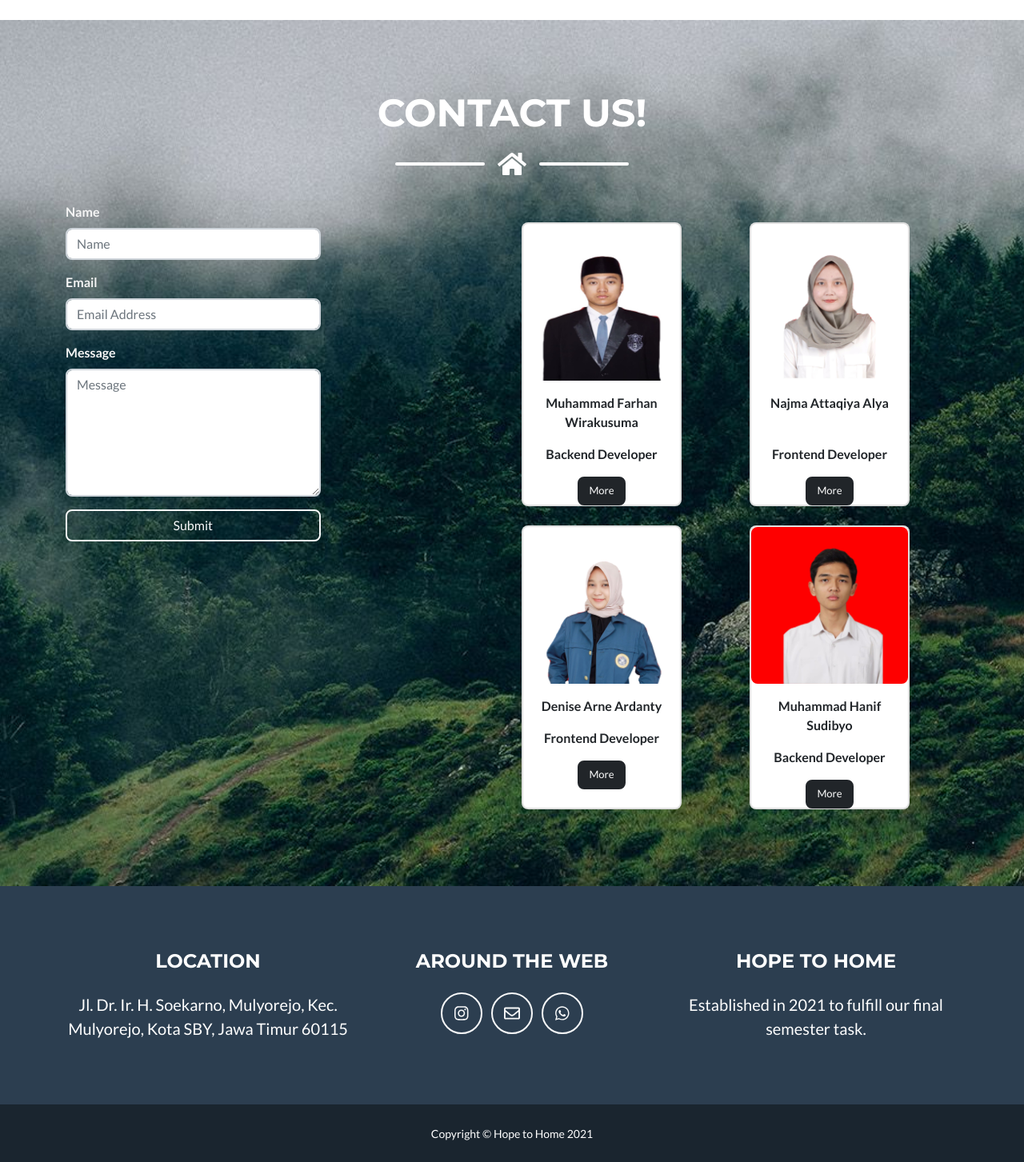
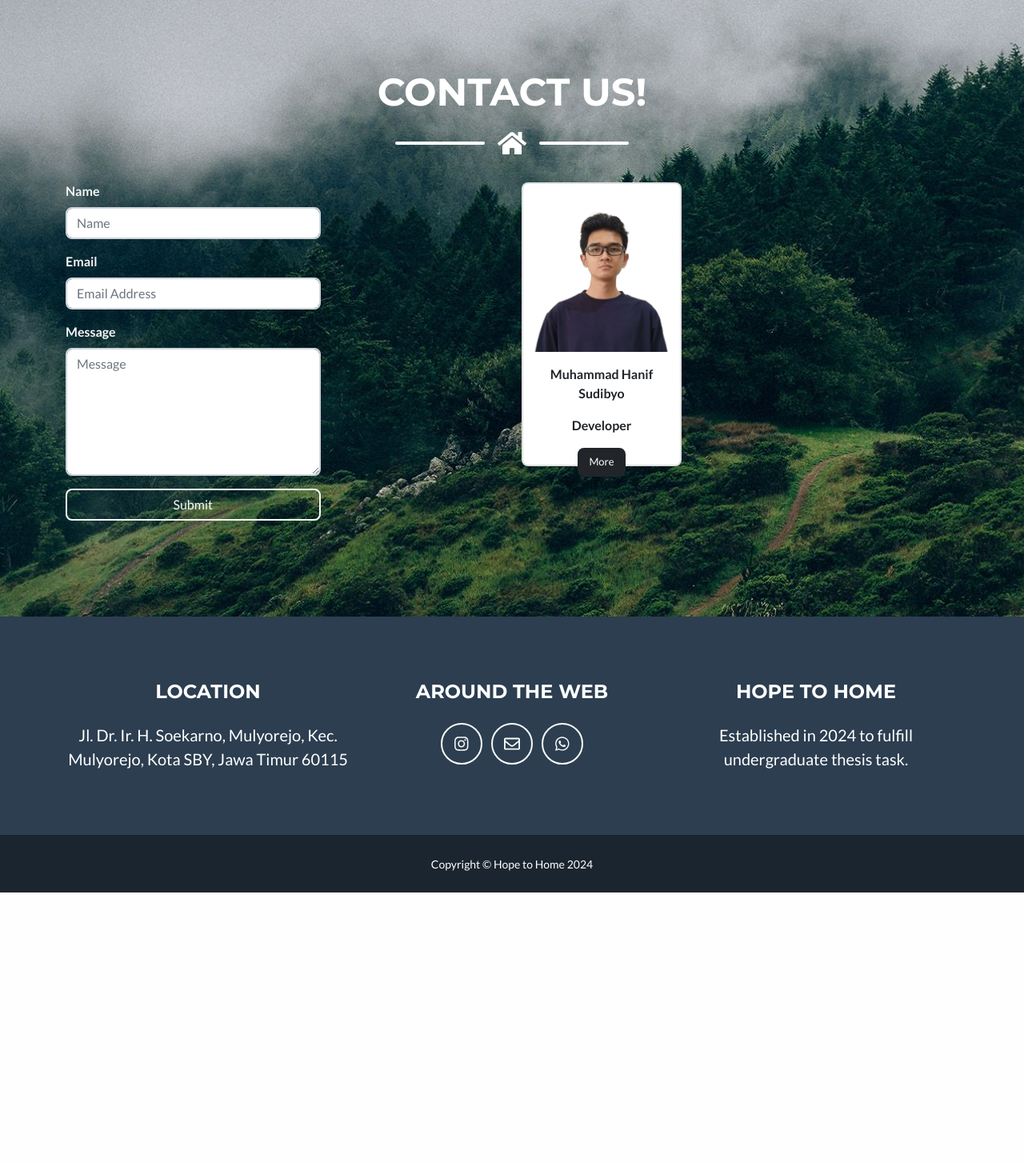
Before and after one commit to Najma322/east_surabaya_house_predict-main, a Flask app: page / in a window 1280 px wide. Shown: the part 3954-5407 px from the top of the page at 80% size. After the commit the page ends 5070 px from the top, so only its background shows below. Run offline with Flask 3, Linux system fonts and the light colour scheme; some libraries are stand-ins or nearby versions.

Commit message:
Delete group

```diff
--- a/templates/index.html
+++ b/templates/index.html
@@ -60,7 +60,7 @@
                         <!-- Masthead Heading-->
 
                         <h3 class="masthead-heading text-uppercase mb-2" style="margin-top:50px;">
-                            <i>East Surabaya House Price Prediction Website</i>
+                            <i>Surabaya House Price Prediction Website</i>
                         </h3>
                         <br>
                         <br>
@@ -534,7 +534,7 @@
                 </div>
                 <div class="col " style="margin-top: 25px; text-align: center; ">
                     <div class="row row-cols-1 row-cols-md-2 g-4 ">
-                        <div class="col ">
+                        <!-- <div class="col ">
                             <div class="card " style="height:355px;width:200px; ">
                                 <img src="{{url_for( 'static', filename='assets/Wira.jpeg' )}} " class="img-fluid rounded " alt="wira ">
                                 <div class=" card-body ">
@@ -546,8 +546,8 @@
                                     </div>
                                 </div>
                             </div>
-                        </div>
-                        <div class="col ">
+                        </div> -->
+                        <!-- <div class="col ">
                             <div class="card " style="height:355px;width:200px; ">
                                 <img src="{{ url_for( 'static', filename='assets/ALYA.jpeg' )}} " class="img-fluid rounded w-100 " alt="alya ">
                                 <div class="card-body ">
@@ -557,8 +557,8 @@
                                     <div class="text-center "><a class="btn btn-dark " style="font-size: small; " target="_blank " href="https://najma322.github.io/ ">More</a></div>
                                 </div>
                             </div>
-                        </div>
-                        <div class="col ">
+                        </div> -->
+                        <!-- <div class="col ">
                             <div class="card " style="height:355px;width:200px; ">
                                 <img src="{{ url_for( 'static', filename='assets/arne.jpeg' )}} " class="img-fluid rounded " alt="... ">
                                 <div class="card-body ">
@@ -566,14 +566,14 @@
                                     <p class="card-text "><b>Frontend Developer</b></p>
                                     <div class="text-center "><a class="btn btn-dark " style="font-size: small; " target="_blank " href="https://dnsearnee.github.io ">More</a></div>
                                 </div>
-                            </div>
+                            </div> -->
                         </div>
                         <div class="col ">
                             <div class="card " style="height:355px;width:200px; ">
-                                <img src="{{ url_for( 'static', filename='assets/Hanif.jpeg' )}} " class="img-fluid rounded " alt="... ">
+                                <img src="{{ url_for( 'static', filename='assets/Hanif1.jpeg' )}} " class="img-fluid rounded " alt="... ">
                                 <div class="card-body ">
                                     <p class="card-name " style="justify-content: center; "><b>Muhammad Hanif Sudibyo</b></p>
-                                    <p class="card-text "><b>Backend Developer</b></p>
+                                    <p class="card-text "><b>Developer</b></p>
                                     <div class="text-center "><a class="btn btn-dark " style="font-size: small; " target="_blank " href="https://fluffhound.github.io/ ">More</a></div>
                                 </div>
                             </div>
@@ -606,7 +606,7 @@
                 <div class="col-lg-4 ">
                     <h4 class="text-uppercase mb-4 ">Hope to Home</h4>
                     <p class="lead mb-0 ">
-                        Established in 2021 to fulfill our final semester task.
+                        Established in 2024 to fulfill undergraduate thesis task.
                     </p>
                 </div>
             </div>
@@ -614,7 +614,7 @@
     </footer>
     <!-- Copyright Section-->
     <div class="copyright py-4 text-center text-white ">
-        <div class="container "><small>Copyright &copy; Hope to Home 2021</small></div>
+        <div class="container "><small>Copyright &copy; Hope to Home 2024</small></div>
     </div>
     <!-- Portfolio Modals-->
 
```
Also changed, not shown: static/assets/ALYA.jpeg (deleted), static/assets/Hanif1.jpeg (added), static/assets/Wira.jpeg (deleted), static/assets/alya1.jpeg (deleted), static/assets/arne.jpeg (deleted), static/assets/denise.jpg (deleted), static/assets/hanif.jpeg (deleted), static/assets/wira1.jpeg (deleted).
